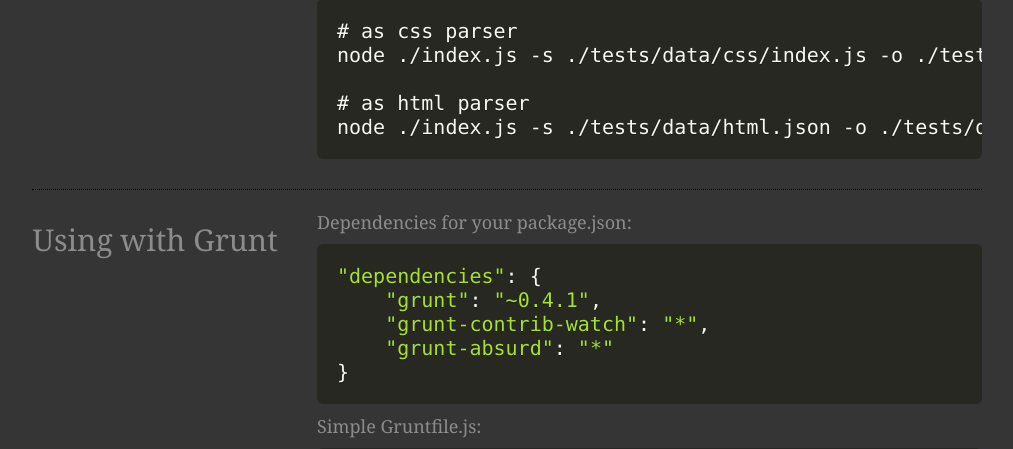
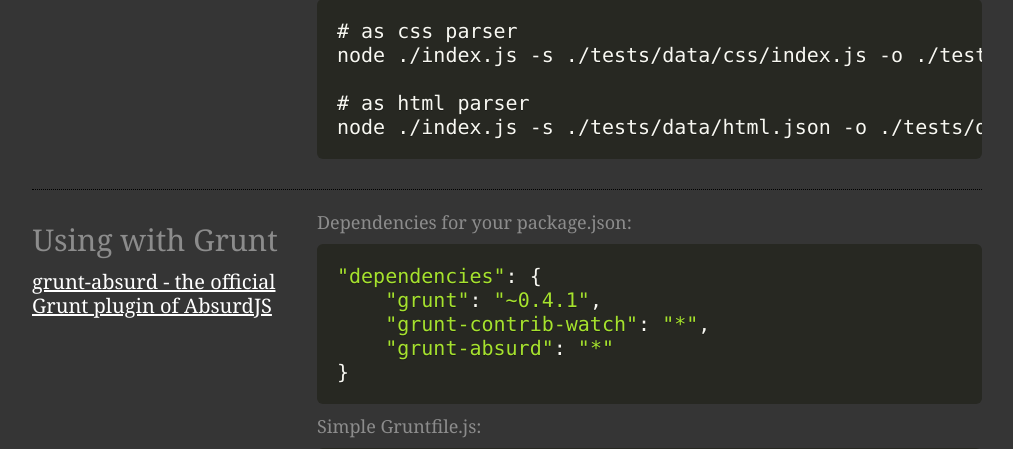
Before and after one commit to krasimir/absurd, a PHP site: page / in a window 1280 px wide. Shown: the part 3915-4364 px from the top of the page, without its empty margins (133-1146 px from the left). Run offline with PHP 8.4, Linux system fonts and the light colour scheme; some libraries are stand-ins or nearby versions.

Commit message:
Adding grunt-absurd linl

```diff
--- a/css/absurd/documentation.js
+++ b/css/absurd/documentation.js
@@ -78,7 +78,10 @@ module.exports = function(api) {
 			},
 			".desc": {
 				float: "left",
-				width: "30%"
+				width: "30%",
+				a: {
+					color: "#FFF"
+				}
 			},
 			".code": {
 				float: "left",
--- a/css/styles.css
+++ b/css/styles.css
@@ -173,7 +173,7 @@ h1, h2, .documentation h3, .documentation h4 {
 .compile, .menu p a, .documentation h2 a, .documentation h3 a, .documentation h4 a, .documentation .menu a:hover {
   text-decoration: none;
 }
-.menu, .menu p a, .documentation, .documentation p a, .documentation .menu a {
+.menu, .menu p a, .documentation, .documentation p a, .documentation .desc a, .documentation .menu a {
   color: #FFF;
 }
 .menu p a small {
--- a/index.html
+++ b/index.html
@@ -236,6 +236,7 @@ node ./index.js -s ./tests/data/html.json -o ./tests/data/result/code.html -w ./
 <section>
 	<div class="desc">
 		<h4><a href="#using-with-grunt" name="using-with-grunt">&#187;</a>Using with Grunt</h4>
+		<a href="https://github.com/krasimir/grunt-absurd">grunt-absurd - the official Grunt plugin of AbsurdJS</a>
 	</div>
 	<div class="code">
 		<p>Dependencies for your package.json:</p>
--- a/js/absurd.js
+++ b/js/absurd.js
@@ -1,4 +1,4 @@
-/* version: 0.0.49 */
+/* version: 0.0.51 */
 var Absurd = (function(w) {
 var lib = {
 	api: {},
--- a/tpl/docs.html
+++ b/tpl/docs.html
@@ -130,6 +130,7 @@ node ./index.js -s ./tests/data/html.json -o ./tests/data/result/code.html -w ./
 <section>
 	<div class="desc">
 		<h4>Using with Grunt</h4>
+		<a href="https://github.com/krasimir/grunt-absurd">grunt-absurd - the official Grunt plugin of AbsurdJS</a>
 	</div>
 	<div class="code">
 		<p>Dependencies for your package.json:</p>
--- a/tpl/docs/02.compilation.html
+++ b/tpl/docs/02.compilation.html
@@ -64,6 +64,7 @@ node ./index.js -s ./tests/data/html.json -o ./tests/data/result/code.html -w ./
 <section>
 	<div class="desc">
 		<h4>Using with Grunt</h4>
+		<a href="https://github.com/krasimir/grunt-absurd">grunt-absurd - the official Grunt plugin of AbsurdJS</a>
 	</div>
 	<div class="code">
 		<p>Dependencies for your package.json:</p>
```
